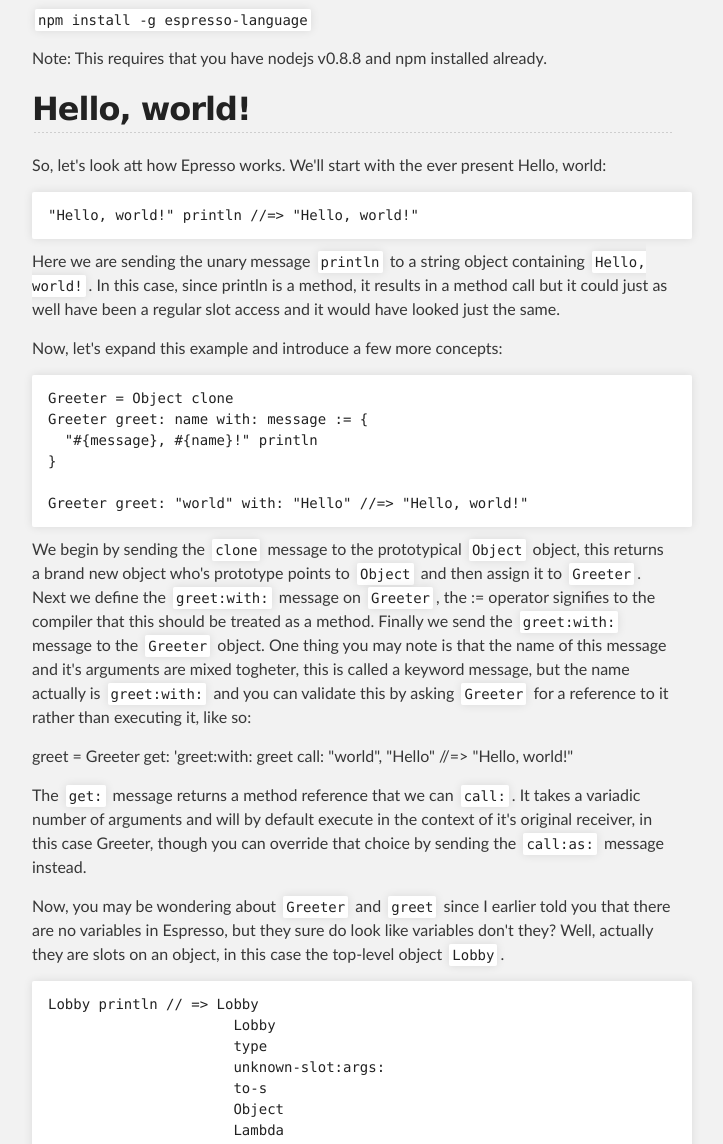
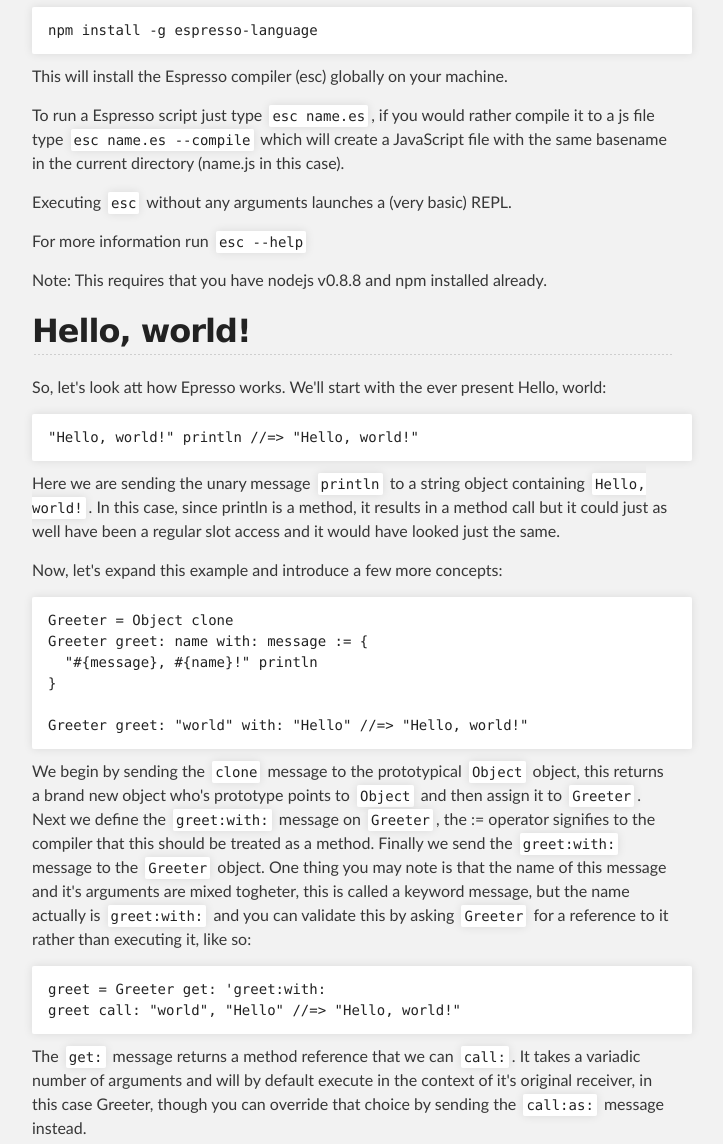
Before and after one commit to pmh/espresso, a plain HTML site: page index.html in a window 1280 px wide. Shown: the part 673-1817 px from the top of the page, without its empty margins (288-1011 px from the left). Drawn offline with Linux system fonts and the light colour scheme.

```diff
--- a/index.html
+++ b/index.html
@@ -43,7 +43,16 @@
 
 <h2>Install</h2>
 
-<p><code>npm install -g espresso-language</code></p>
+<pre><code>npm install -g espresso-language
+</code></pre>
+
+<p>This will install the Espresso compiler (esc) globally on your machine.</p>
+
+<p>To run a Espresso script just type <code>esc name.es</code>, if you would rather compile it to a js file type <code>esc name.es --compile</code> which will create a JavaScript file with the same basename in the current directory (name.js in this case).</p>
+
+<p>Executing <code>esc</code> without any arguments launches a (very basic) REPL.</p>
+
+<p>For more information run <code>esc --help</code></p>
 
 <p>Note: This requires that you have nodejs v0.8.8 and npm installed already.</p>
 
@@ -71,8 +80,9 @@
 Finally we send the <code>greet:with:</code> message to the <code>Greeter</code> object.
 One thing you may note is that the name of this message and it's arguments are mixed togheter, this is called a keyword message, but the name actually is <code>greet:with:</code> and you can validate this by asking <code>Greeter</code> for a reference to it rather than executing it, like so:</p>
 
-<p>greet = Greeter get: 'greet:with:
-  greet call: "world", "Hello" //=&gt; "Hello, world!"</p>
+<pre><code>greet = Greeter get: 'greet:with:
+greet call: "world", "Hello" //=&gt; "Hello, world!"
+</code></pre>
 
 <p>The <code>get:</code> message returns a method reference that we can <code>call:</code>. It takes a variadic number of arguments and will by default execute in the context of it's original receiver, in this case Greeter, though you can override that choice by sending the <code>call:as:</code> message instead.</p>
 
```
Also changed, not shown: params.json (+1 -1 lines).
